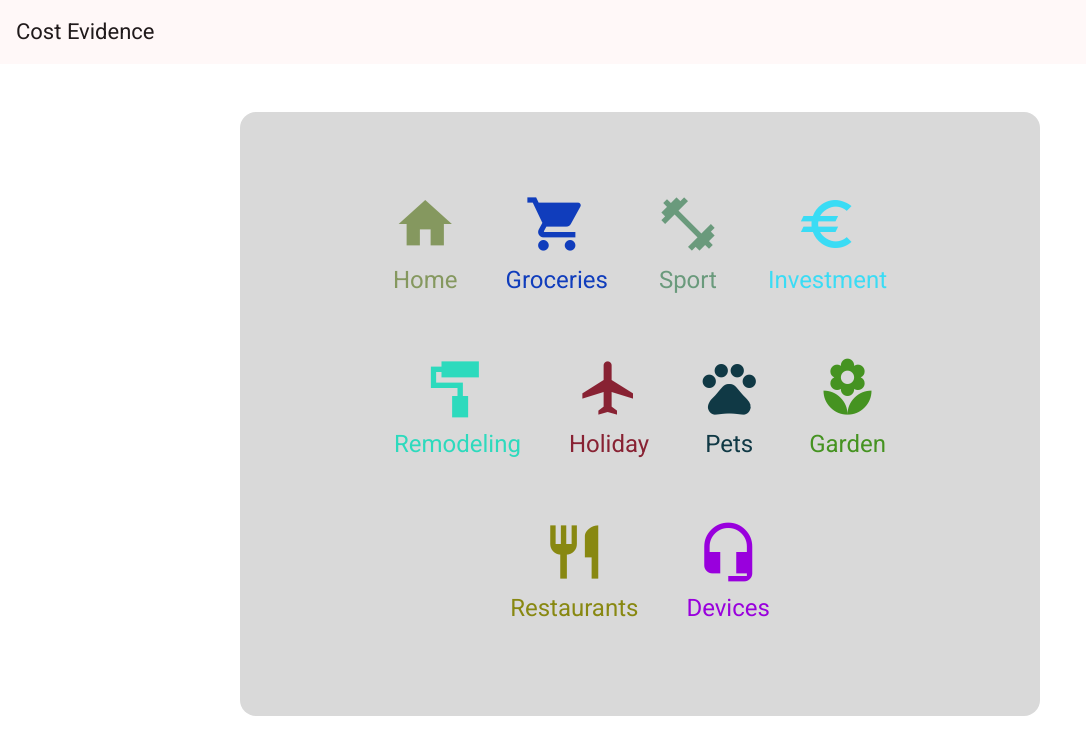
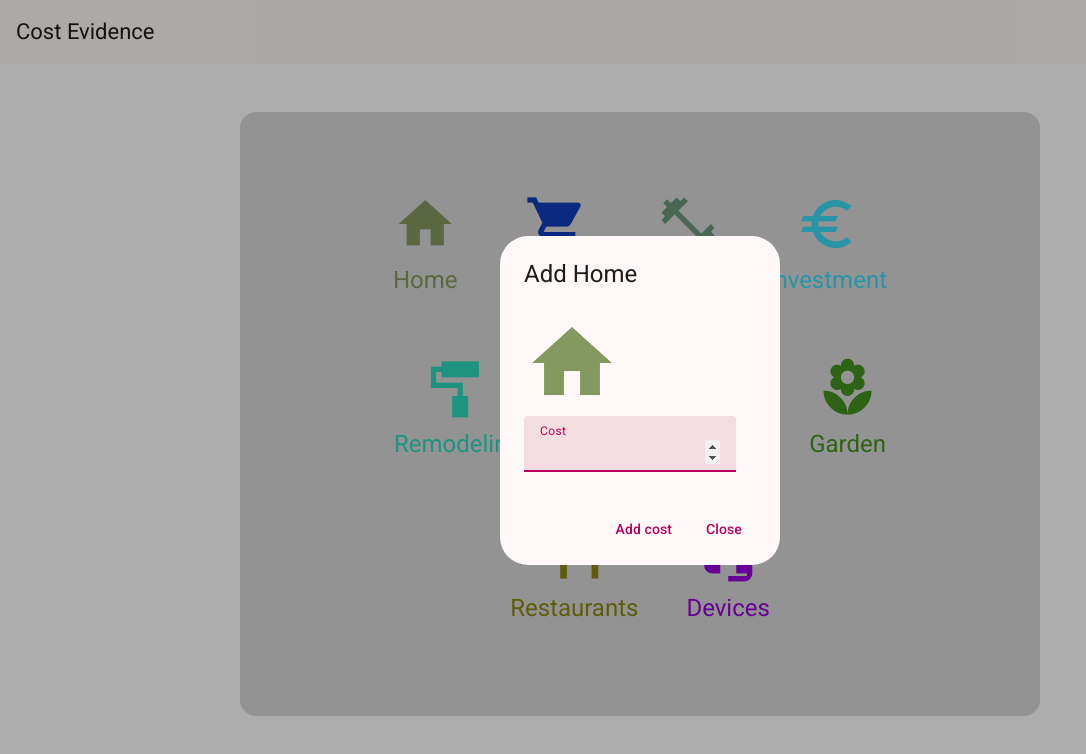
Before and after one commit to AdamBoczula/bootcamp-evidence-ui, an Angular app: page / in a window 1280 px wide. Both pictures are taken after a click on the element "Home". Shown: the top 754 px of the page, without its empty margins (0-1086 px from the left). Built offline with nearby package versions, Linux system fonts and the light colour scheme.

Commit message:
Add dialog and reactive form

```diff
--- /dev/null
+++ b/src/app/component/add-cost-form/add-cost-form.component.scss
@@ -0,0 +1,7 @@
+:host {
+  mat-icon {
+    width: 6rem;
+    height: 6rem;
+    font-size: 6rem;
+  }
+}
--- /dev/null
+++ b/src/app/component/add-cost-form/add-cost-form.component.ts
@@ -0,0 +1,92 @@
+import { CommonModule } from '@angular/common';
+import { Component, Inject } from '@angular/core';
+import {
+  FormControl,
+  FormGroup,
+  MinValidator,
+  ReactiveFormsModule,
+  Validators,
+} from '@angular/forms';
+import { MatButtonModule } from '@angular/material/button';
+import {
+  MAT_DIALOG_DATA,
+  MatDialogActions,
+  MatDialogClose,
+  MatDialogContent,
+  MatDialogRef,
+  MatDialogTitle,
+} from '@angular/material/dialog';
+import { MatFormFieldModule } from '@angular/material/form-field';
+import { MatIconModule } from '@angular/material/icon';
+import { MatInputModule } from '@angular/material/input';
+import {
+  CategoryWithCost,
+  DashboardCategory,
+} from '../../dashboard/models/dashboard-category.type';
+import { containsLetterAndNumberValidator } from '../../validators/contains-letter-and-number.directive';
+
+@Component({
+  selector: 'app-add-cost-form',
+  standalone: true,
+  imports: [
+    MatDialogTitle,
+    MatDialogContent,
+    MatDialogActions,
+    MatDialogClose,
+    MatButtonModule,
+    MatInputModule,
+    MatIconModule,
+    ReactiveFormsModule,
+    CommonModule,
+    MatFormFieldModule,
+  ],
+  template: `
+    <h2 mat-dialog-title>Add {{ category.title }}</h2>
+
+    <mat-dialog-content>
+      <mat-icon
+        aria-hidden="false"
+        aria-label="Example home icon"
+        [fontIcon]="category.icon"
+        [ngStyle]="iconStyle"
+      ></mat-icon>
+
+      <form [formGroup]="costForm">
+        <mat-form-field>
+          <mat-label>Cost</mat-label>
+          <input type="number" matInput formControlName="cost" />
+        </mat-form-field>
+      </form>
+    </mat-dialog-content>
+    <mat-dialog-actions>
+      <button mat-button (click)="saveCost()">Add cost</button>
+      <button mat-button mat-dialog-close>Close</button>
+    </mat-dialog-actions>
+  `,
+  styleUrl: './add-cost-form.component.scss',
+})
+export class AddCostFormComponent {
+  public costForm = new FormGroup({
+    cost: new FormControl<number | undefined>(undefined, [Validators.min(0)]),
+    subcategory: new FormControl(''),
+  });
+  public iconStyle = {
+    color: this.category.color,
+  };
+  constructor(
+    public dialogRef: MatDialogRef<AddCostFormComponent, CategoryWithCost>,
+    @Inject(MAT_DIALOG_DATA) public category: DashboardCategory,
+  ) {}
+
+  public saveCost(): void {
+    this.dialogRef.close({ category: this.category, cost: this.getCost() });
+  }
+
+  public getCost(): number {
+    return this.costForm.get('cost')!.value as number;
+  }
+}
+
+/*
+
+*/
--- a/src/app/component/categories-list/categories-list.component.ts
+++ b/src/app/component/categories-list/categories-list.component.ts
@@ -1,7 +1,10 @@
-import { Component, Input, Output } from '@angular/core';
+import { CommonModule } from '@angular/common';
+import { Component, inject, Input } from '@angular/core';
+import { MatDialog, MatDialogRef } from '@angular/material/dialog';
 import { DashboardCategory } from '../../dashboard/models/dashboard-category.type';
-import { CommonModule } from '@angular/common';
 import { CategoriesListItemComponent } from '../categories-list-item/categories-list-item.component';
+import { AddCostFormComponent } from '../add-cost-form/add-cost-form.component';
+import { DialogRef } from '@angular/cdk/dialog';
 
 @Component({
   selector: 'app-categories-list',
@@ -10,7 +13,10 @@ import { CategoriesListItemComponent } from '../categories-list-item/categories-
   template: `
     @for (category of categoriesList; track category.title) {
       <div class="category-list-container">
-        <app-categories-list-item [category]="category" />
+        <app-categories-list-item
+          [category]="category"
+          (categoryClicked)="openDialog($event)"
+        />
       </div>
     } @empty {
       <h4>There are no items.</h4>
@@ -19,6 +25,19 @@ import { CategoriesListItemComponent } from '../categories-list-item/categories-
   styleUrl: './categories-list.component.scss',
 })
 export class CategoriesListComponent {
+  private readonly dialog: MatDialog = inject(MatDialog);
+  private dialogRef!: MatDialogRef<AddCostFormComponent, any>;
+
   @Input({ required: true })
   public categoriesList: DashboardCategory[] = [];
+
+  public openDialog(category: DashboardCategory): void {
+    this.dialogRef = this.dialog.open(AddCostFormComponent, {
+      data: category,
+    });
+
+    this.dialogRef.afterClosed().subscribe((result: any) => {
+      console.log('The dialog was closed:', result);
+    });
+  }
 }
--- a/src/app/dashboard/models/dashboard-category.type.ts
+++ b/src/app/dashboard/models/dashboard-category.type.ts
@@ -3,3 +3,8 @@ export interface DashboardCategory {
   icon: string;
   color: string;
 }
+
+export interface CategoryWithCost {
+  category: DashboardCategory;
+  cost: number;
+}
```
Also changed, not shown: 1 other file (tests, documents, lock files or other folders).
